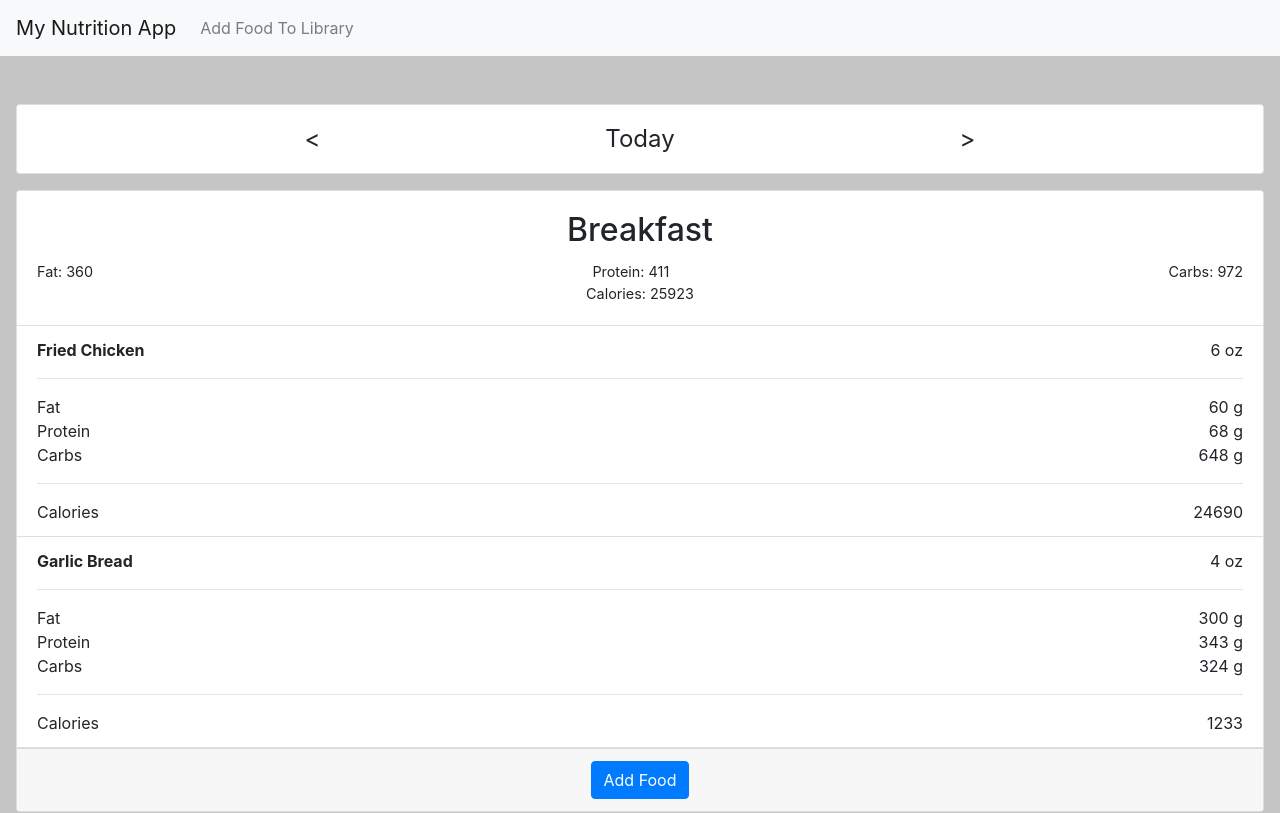
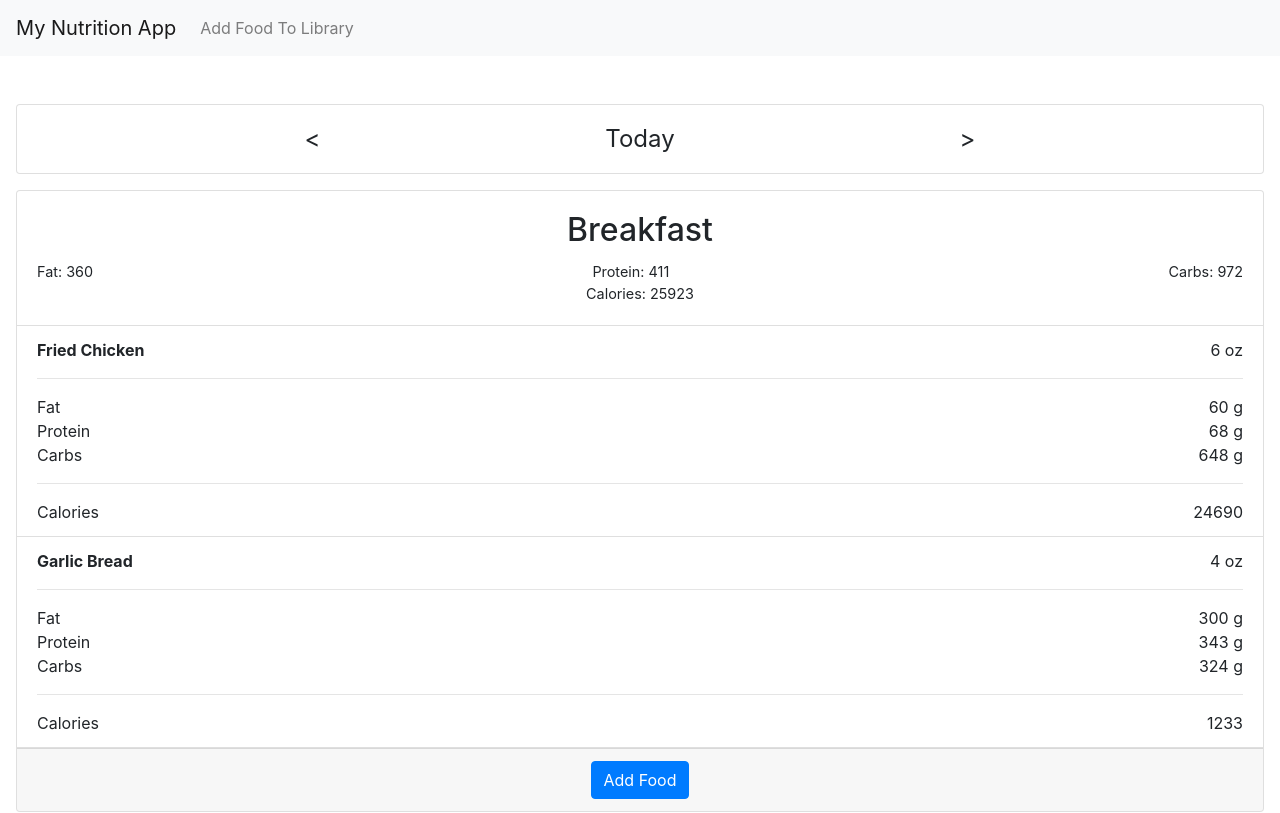
Before and after one commit to ctram/my-nutrition-app, a React (Create React App) app: page / in a window 1280 px wide. Shown: the top 813 px of the page. Built offline with nearby package versions, Linux system fonts and the light colour scheme.

Commit message:
remove background color

```diff
--- a/src/styles/App.css
+++ b/src/styles/App.css
@@ -1,4 +1,3 @@
 .App {
   text-align: center;
-  background: #c5c5c5;
 }
```
